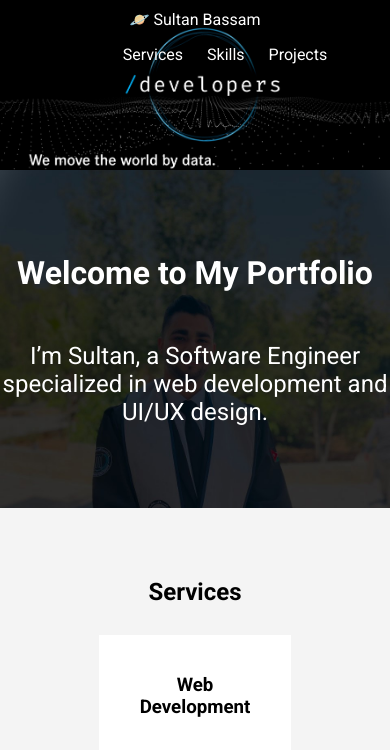
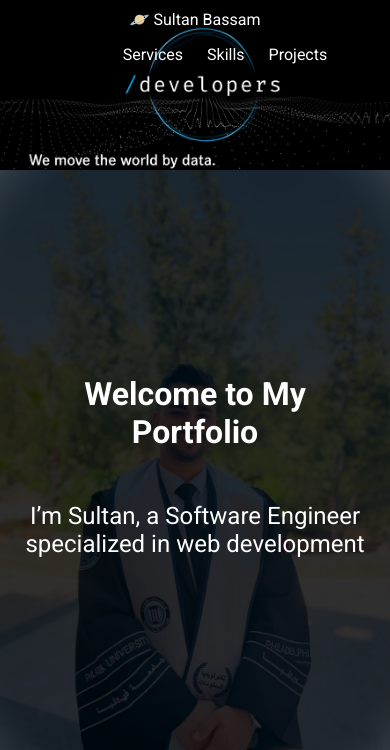
Before and after one commit to sultan-bassam08/HTML_CSS_PORTFOLIO, a plain HTML site: page index.html in a window 390 px wide. Shown: the top 750 px of the page. Drawn offline with Linux system fonts and the light colour scheme.

Commit message:
final editing

```diff
--- a/index.html
+++ b/index.html
@@ -3,7 +3,7 @@
 <head>
   <meta charset="UTF-8">
   <meta name="viewport" content="width=device-width, initial-scale=1.0">
-  <link rel="icon" href="lorem.jpeg" type="image/jpeg">
+  <link rel="icon" href="./original_project_portfolio/lorem.jpeg" type="image/jpeg">
   <title>Sultan Bassam - Portfolio</title>
   <link rel="stylesheet" href="portfolio.css">
   <link href="https://fonts.googleapis.com/css2?family=Roboto:wght@400;700&display=swap" rel="stylesheet">
@@ -26,8 +26,9 @@
   <!-- Hero Section -->
   <section id="hero">
     <h1>Welcome to My Portfolio</h1>
-    <p>I’m Sultan, a Software Engineer specialized in web development and UI/UX design.</p>
+    <p>I’m Sultan, a Software Engineer specialized in web development</p>
   </section>
+
 
   <!-- Services Section -->
   <section id="services">
@@ -71,14 +72,14 @@
           My graduation project:
            Al-Madina privacy-conscious, complaint submission App. It improves the safety of the
           community. Everyone has a role to play, the users submit complaints to the application
-          and in turn they transfer it to the responsible ministry and follow up on these complaints. <a href="Al-Madina project graduation.pdf" target="_blank">Download PDF</a>
+          and in turn they transfer it to the responsible ministry and follow up on these complaints.Visit <a href="https://github.com/sultan-bassam08/HTML_CSS_PORTFOLIO/blob/main/original_project_portfolio/Al-Madina%20project%20graduation.pdf"> MY GITHUB to see it  </a>
            </p>
       </div>
       <div class="project">
         <h3>Web design</h3>
         <p>
           Using "HTML & CSS",I worked in some web pages using some tags and properity im happy to visit my github to see it
-          <a href="https://github.com/sultan-bassam08/desktop-tutorial"> MY GITHUB </a>
+          <a href="https://github.com/sultan-bassam08/HTML_CSS_PORTFOLIO"> MY GITHUB </a>
 
         </p>
 
--- a/portfolio.css
+++ b/portfolio.css
@@ -277,9 +277,15 @@ body {
       display: flex;
       flex-direction: column;
       align-items: center;
+
+    }
+    #hero {
+      padding-left: 20px;
+      padding-right: 20px;
     }
 
-    .hero h1 {
+
+    #hero h1 {
       font-size: 2.5rem;
     }
 
@@ -293,8 +299,8 @@ body {
     }
   }
 
-  /* Media Query for Mobile (480px and below) */
-  @media only screen and (max-width: 480px)
+  /* Media Query for Mobile (500px and below) */
+  @media only screen and (max-width: 500px)
    {
 
     header  {
@@ -305,7 +311,9 @@ body {
     }
 
     #hero {
-      height: 40vh;
+      height: 70vh;
+      padding-left: 20px;
+      padding-right: 20px;
     }
 
     #hero h1 {
```
Also changed, not shown: 1 other file.
